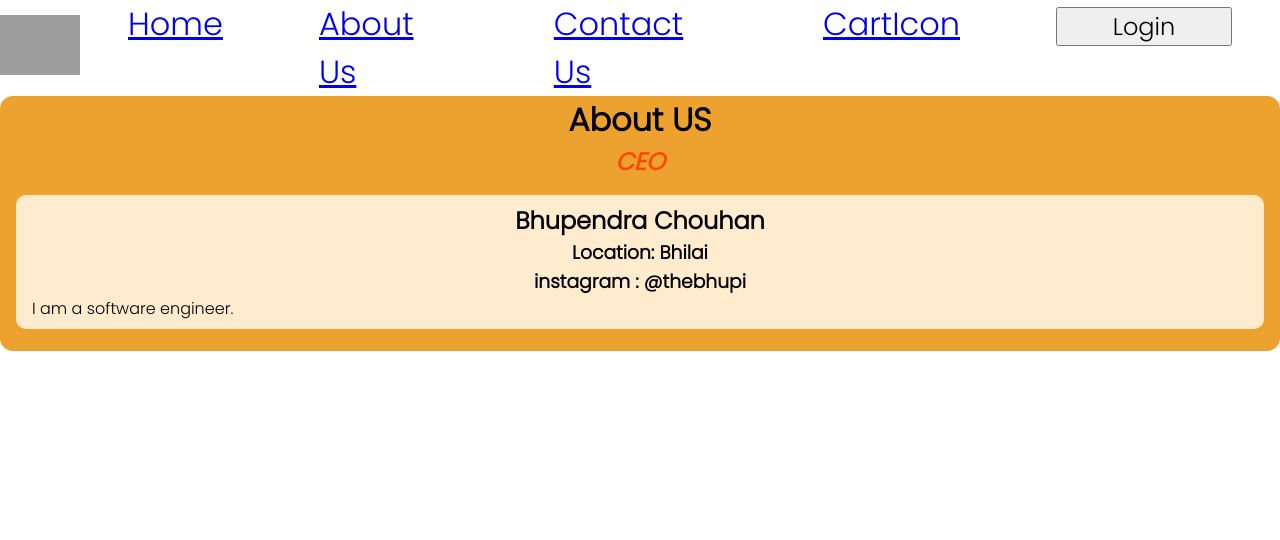
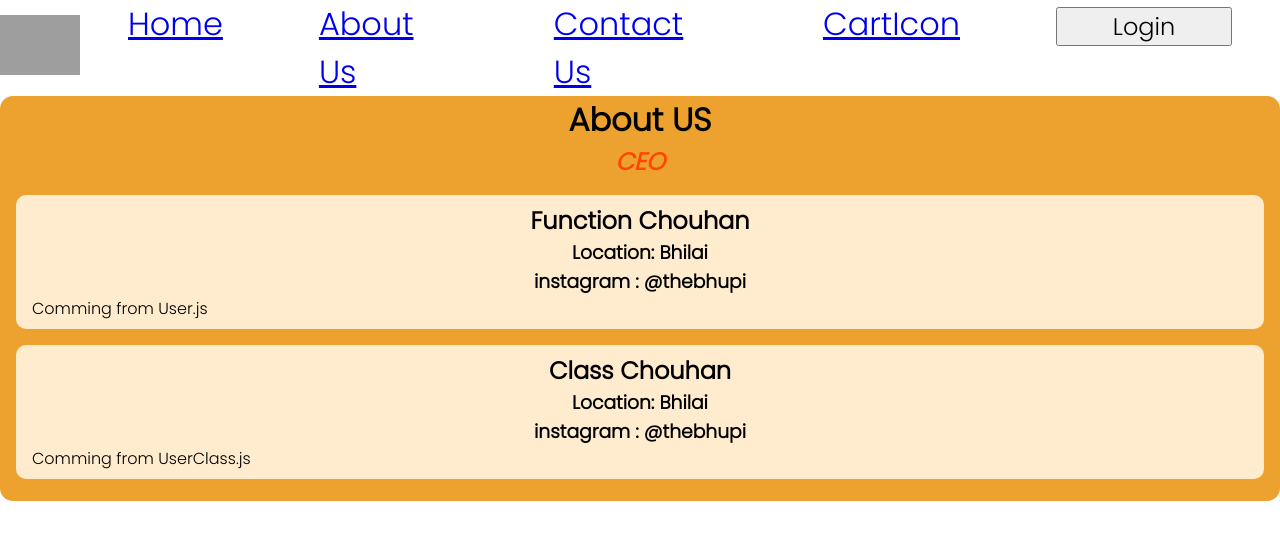
Before and after one commit to bhupendra-chouhan/NamasteReact, a React (Vite) app: page /about in a window 1280 px wide. Shown: the top 540 px of the page. Built offline with nearby package versions, Linux system fonts and the light colour scheme; grey boxes are pictures that could not be loaded.

Commit message:
Learned how to pass props in a Functional Component(User.js) v/s in a Class Component(UserClass.js).

```diff
--- a/src/components/About.js
+++ b/src/components/About.js
@@ -1,12 +1,15 @@
 import React from 'react'
 import User from './User'
+import UserClass from './UserClass'
 
 const About = () => {
   return (
     <div className='about-container'>
         <h1>About US</h1>
         <h2 className="about-title" style={{"font-style": "italic", "color": "orangered"}}>CEO</h2>
-        <User />
+
+        <User firstname={"Function"}/>
+        <UserClass first_name={"Class"}/>
     </div>
   )
 }
--- a/src/components/RestaurantMenu.js
+++ b/src/components/RestaurantMenu.js
@@ -30,7 +30,7 @@ const RestaurantMenu = () => {
   }
 
   const { name, id, cuisines } = resInfo?.cards[0]?.card?.card?.info;
-  const { itemCards } = resInfo?.cards[2]?.groupedCard?.cardGroupMap?.REGULAR?.cards[1]?.card?.card;
+  const { itemCards } = resInfo?.cards[2]?.groupedCard?.cardGroupMap?.REGULAR?.cards[2]?.card?.card;
 
   console.log(itemCards);
 
@@ -57,8 +57,10 @@ const RestaurantMenu = () => {
               <tr key={item?.card?.info?.id}>
                 <td>{item?.card?.info?.id}</td>
                 <td>{item?.card?.info?.name}</td>
-                    <td>{item?.card?.info?.price / 100}{" "}
-                    Rs</td>
+                <td>
+                  {(item?.card?.info?.price || item?.card?.info?.defaultPrice) / 100}{" "}
+                  Rs
+                </td>
               </tr>
             ))}
           </tbody>
--- a/src/components/User.js
+++ b/src/components/User.js
@@ -1,9 +1,9 @@
-const User = () => (
+const User = (props) => (
   <div className="user-container">
-    <h2 className="user user-name">Bhupendra Chouhan</h2>
+    <h2 className="user user-name">{props.firstname} Chouhan</h2>
     <h3 className="user user-location">Location: Bhilai</h3>
     <h3 className="user user-social">instagram : @thebhupi</h3>
-    <p className="user-bio-para">I am a software engineer.</p>
+    <p className="user-bio-para">Comming from User.js</p>
   </div>
 );
 
--- a/src/components/UserClass.js
+++ b/src/components/UserClass.js
@@ -1,13 +1,18 @@
 import React from "react";
 
 class UserClass extends React.Component {
+  constructor (props) {
+    super(props)
+    this.firstName = this.props.first_name;
+  }
+
   render() {
     return (
       <div className="user-container">
-        <h2 className="user user-name">Bhupendra Chouhan</h2>
+        <h2 className="user user-name">{this.firstName} Chouhan</h2>
         <h3 className="user user-location">Location: Bhilai</h3>
         <h3 className="user user-social">instagram : @thebhupi</h3>
-        <p className="user-bio-para">I am a software engineer.</p>
+        <p className="user-bio-para">Comming from UserClass.js</p>
       </div>
     );
   }
```
Also changed, not shown: 1 other file (tests, documents, lock files or other folders). Lines whose indentation alone changed are shown as unchanged.
